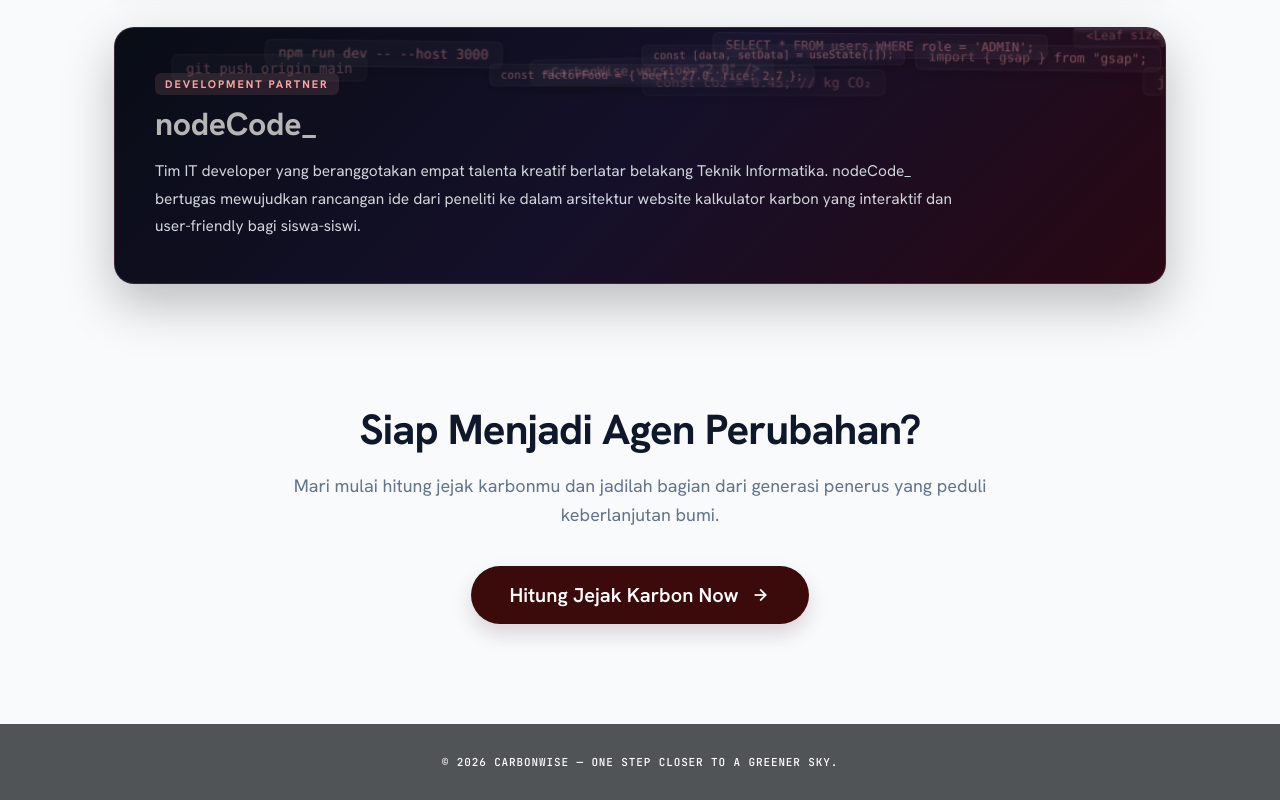
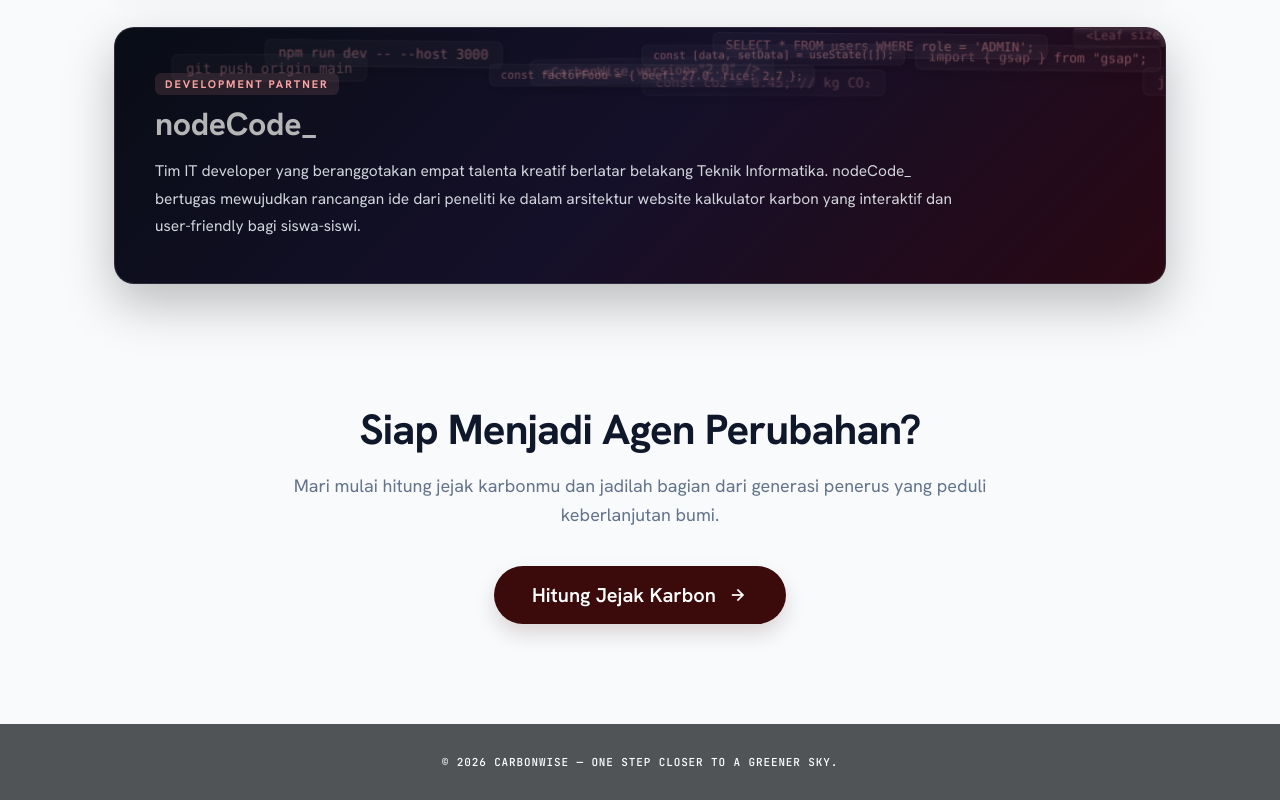
Before and after one commit to ariffrahmnn/carbon-wise, a React (Vite) app in the folder frontend/: page /about in a window 1280 px wide. Shown: the part 2245-3045 px from the top of the page. Built offline with nearby package versions, Linux system fonts and the light colour scheme.

Commit message:
fix: update CTA button text to Hitung Jejak Karbon

```diff
--- a/frontend/src/components/about/About.jsx
+++ b/frontend/src/components/about/About.jsx
@@ -240,7 +240,7 @@ function About() {
             <h3>Siap Menjadi Agen Perubahan?</h3>
             <p>Mari mulai hitung jejak karbonmu dan jadilah bagian dari generasi penerus yang peduli keberlanjutan bumi.</p>
             <button className="cta-button" onClick={() => navigate('/input')}>
-              <span>Hitung Jejak Karbon Now</span>
+              <span>Hitung Jejak Karbon</span>
               <span className="material-symbols-outlined" style={{ fontSize: '20px' }}>arrow_forward</span>
             </button>
           </div>
```
